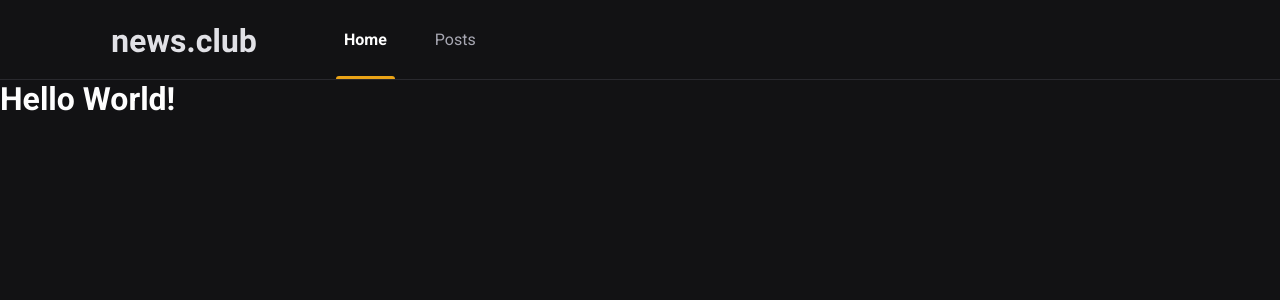
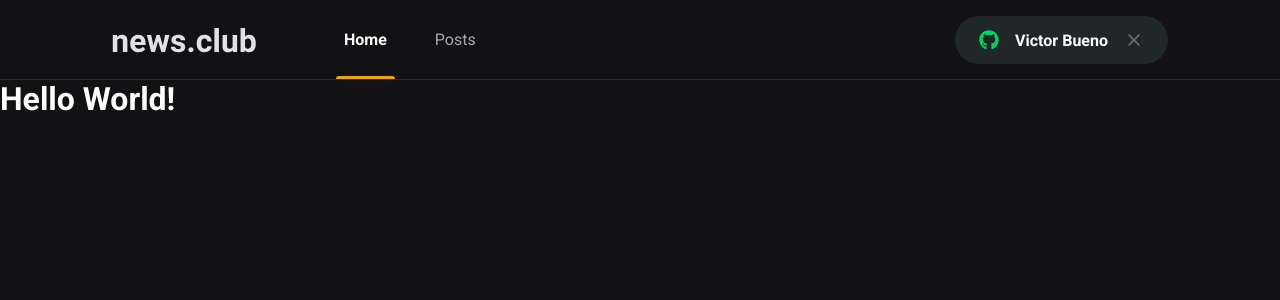
Before and after one commit to Victor-Bueno/NewsClub, a Next.js app: page / in a window 1280 px wide. Shown: the top 300 px of the page. Built offline with nearby package versions, Linux system fonts and the light colour scheme.

Commit message:
Created Sign In Button

```diff
--- a/src/components/Header/index.tsx
+++ b/src/components/Header/index.tsx
@@ -1,3 +1,5 @@
+import { SignInBtn } from '../SingInBtn';
+
 import styles from './styles.module.scss';
 
 export function Header() {
@@ -9,6 +11,8 @@
                     <a className={styles.active}>Home</a>
                     <a>Posts</a>
                 </nav>
+
+                <SignInBtn />
             </div>
         </header>
     )
--- a/src/components/Header/styles.module.scss
+++ b/src/components/Header/styles.module.scss
@@ -52,4 +52,8 @@
             }
         }
     }
+
+    button {
+        margin-left: auto;
+    }
 }
--- /dev/null
+++ b/src/components/SingInBtn/index.tsx
@@ -0,0 +1,21 @@
+import { FaGithub } from 'react-icons/fa';
+import { FiX } from 'react-icons/fi';
+
+import styles from './styles.module.scss';
+
+export function SignInBtn() {
+    const isUserLoggedIn = true;
+
+    return isUserLoggedIn ? (
+        <button className={styles.signInBtn} type="button">
+            <FaGithub color="#04d361" />
+            Victor Bueno
+            <FiX color="#737380" className={styles.closeIcon}/>
+        </button>
+    ) : (
+        <button className={styles.signInBtn} type="button">
+            <FaGithub color="#eba417" />
+            Sign in with Github
+        </button>
+    );
+}
--- /dev/null
+++ b/src/components/SingInBtn/styles.module.scss
@@ -0,0 +1,33 @@
+.signInBtn {
+    height: 3rem;
+    border-radius: 3rem;
+    background: var(--gray-850);
+    border: 0;
+    padding: 0 1.5rem;
+
+    display: flex;
+    align-items: center;
+    justify-content: center;
+
+    color: var(--white);
+    font-weight: bold;
+
+    svg {
+        width: 20px;
+        height: 20px;
+    }
+
+    svg:first-child {
+        margin-right: 1rem;
+    }
+
+    svg.closeIcon {
+        margin-left: 1rem;
+    }
+
+    transition: filter 0.25s;
+
+    &:hover {
+        filter: brightness(0.8);
+    }
+}
--- a/src/styles/global.scss
+++ b/src/styles/global.scss
@@ -9,6 +9,7 @@
     --gray-100: #e1e1e6;
     --gray-300: #a8a8b3;
     --gray-800: #29292e;
+    --gray-850: #1f2729;
     --gray-900: #121214;
 
     --cyan: #61dafb;
@@ -36,7 +37,7 @@
     font: 400 1rem "Roboto", sans-serif;
 }
 
-buitton {
+button {
     cursor: pointer;
 }
 
```
